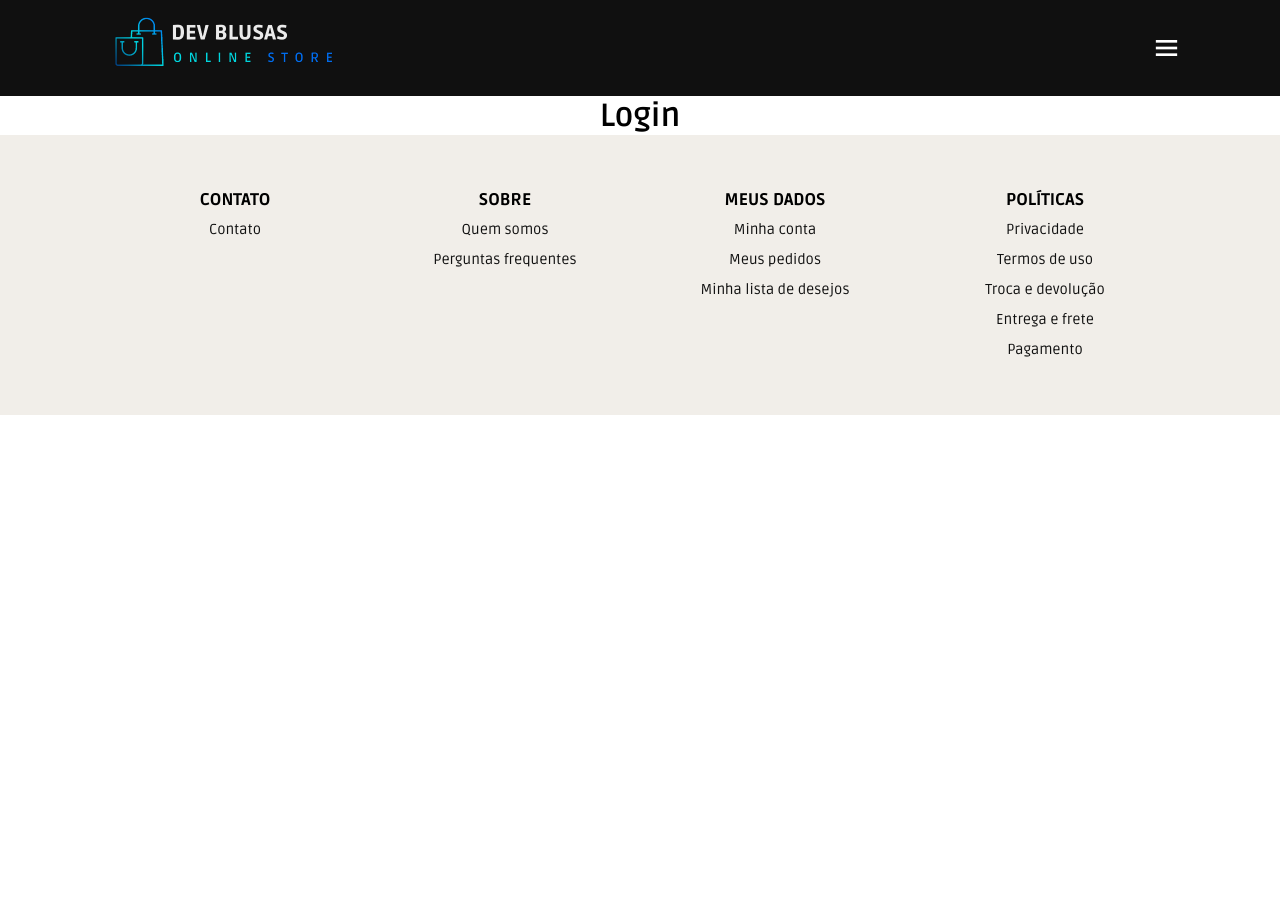
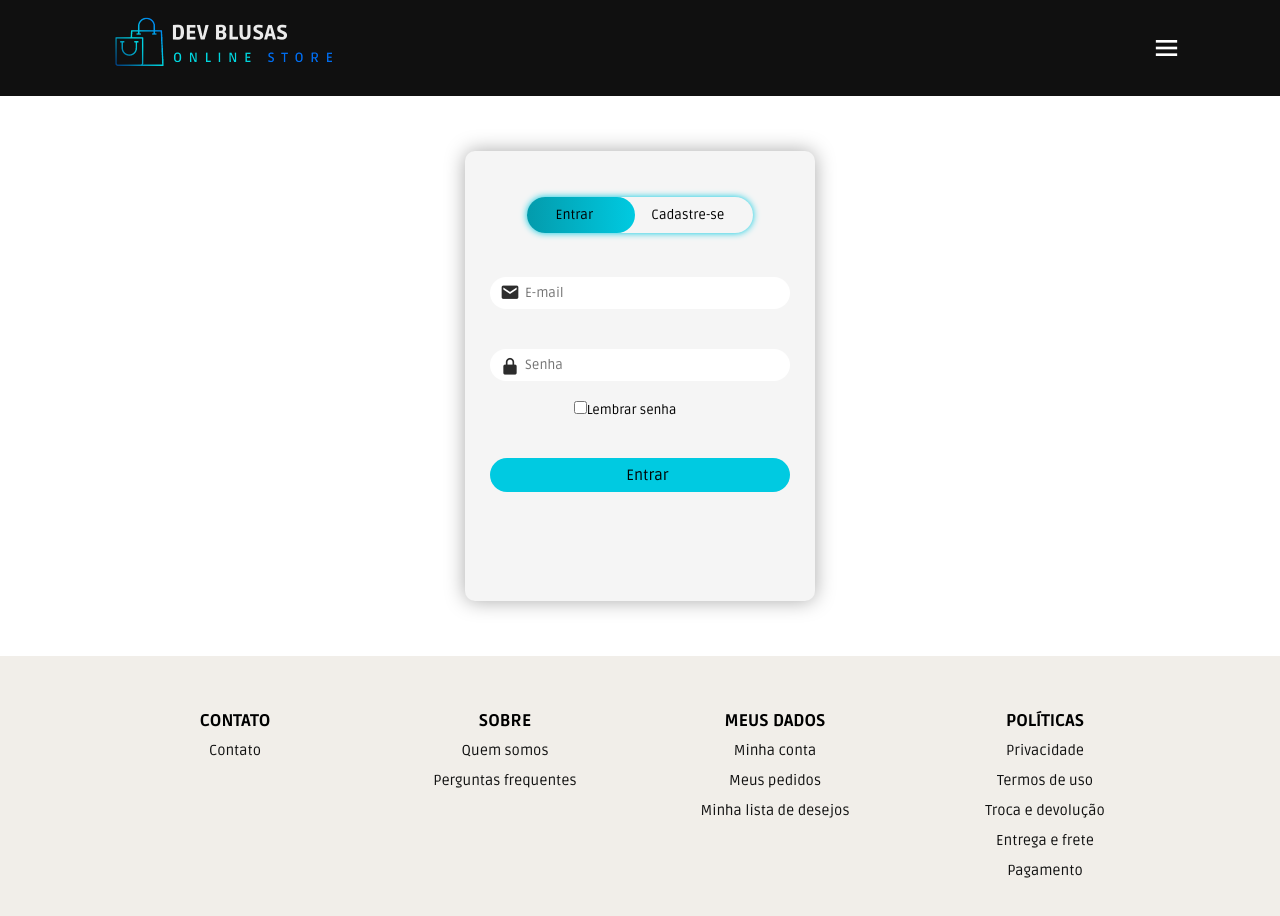
Before and after one commit to lukaafff/Loja_DevBlusas-Front, a React (Create React App) app: page /login in a window 1280 px wide. Shown: the top 916 px of the page. Before the commit the page ends 800 px from the top, so only its background shows below. Built offline with nearby package versions, Linux system fonts and the light colour scheme.

Commit message:
tela login e cadastro

```diff
--- a/src/components/Login/Login.css
+++ b/src/components/Login/Login.css
@@ -0,0 +1,113 @@
+.containerL {
+    height: 70vh;
+    display: flex;
+    align-items: center;
+    justify-content: center;
+  }
+
+  .cont{
+    background-color: whitesmoke;
+    padding: 6px;
+    width: 350px;
+    height: 450px;
+    display: flex;
+    flex-direction: column;
+    align-items: center;
+    position: relative;
+    overflow: hidden;
+    border-radius: 10px;
+    box-shadow: 0 0 20px 0 darkgrey;
+  }
+
+  form {
+    position: absolute;
+    margin-top: 80px;
+    transition: .5s;
+    width: 300px;
+    height: 400px;
+  }
+
+  .botoesForm {
+    margin-top: 40px;
+    position: relative;
+    border-radius: 30px;
+    box-shadow: 0 0 7px 0 #00CAE1;
+  }
+
+  .botoesForm button {
+    cursor: pointer;
+    background: transparent;
+    border: none;
+    position: relative;
+    padding: 10px 29px;
+    color: #000;
+  }
+
+  .btnCor {
+    position: absolute;
+    width: 108px;
+    height: 100%;
+    background: linear-gradient(to right, #039bac, #00CAE1);
+    border-radius: 30px;
+    transition: .3s;
+  }
+
+  input[type="text"], input[type="password"] {
+    border: none;
+    margin-top: 40px;
+    border-radius: 60px;
+    padding: 8px 0 8px 35px;
+    outline: none;
+    width: 100%;
+  }
+
+  button[type="submit"] {
+    background: #00CAE1;
+    color: #000;
+    border-radius: 30px;
+    width: 100%;
+    border: none;
+    outline: none;
+    padding: 8px 0 8px 15px;
+    font-size: 15px;
+    margin-top: 40px;
+    cursor: pointer;
+  }
+
+  .divCheck {
+    margin: 20px 0 0 15px;
+    width: 80%;
+    font-size: 13px;
+  }
+
+  #login {
+    left: 25px;
+  }
+
+  #cadastro {
+    left: 450px;
+  }
+
+ #cadastro i,
+ #login i {
+    position: absolute;
+    left: 0;
+    padding: 10px 10px;
+  }
+
+  .bxi {
+    color: #2c2c2c;
+    font-size: 20px;
+  }
+
+  .bxs-envelope {
+    top: 35px;
+  }
+
+  .senha {
+    top: 109px;
+  }
+
+  .senha2 {
+    top: 180px;
+  }
--- a/src/components/Login/Login.js
+++ b/src/components/Login/Login.js
@@ -1,10 +1,55 @@
+import React, { useState } from "react";
+import "./Login.css";
+
 const Login = () => {
+  const [isLoginForm, setIsLoginForm] = useState(true);
 
-    return (
-      <div>
-        <h1>Login</h1>
-      </div>
-    );
+  const handleLoginClick = () => {
+    setIsLoginForm(true);
   };
 
-  export default Login;
+  const handleCadastroClick = () => {
+    setIsLoginForm(false);
+  };
+
+  return (
+    <div className="containerL">
+      <div className="cont">
+        <div className="botoesForm">
+          <div className="btnCor" style={{ left: isLoginForm ? "0px" : "110px" }}></div>
+          <button id="btnLogin" onClick={handleLoginClick}>Entrar</button>
+          <button id="btnCadastro" onClick={handleCadastroClick}>Cadastre-se</button>
+        </div>
+
+        <form id="login" style={{ left: isLoginForm ? "25px" : "-450px" }}>
+          <input type="text" placeholder="E-mail" required />
+          <i className='bx bxs-envelope bxi email'></i>
+          <input type="password" placeholder="Senha" required />
+          <i className='bx bxs-lock-alt bxi senha'></i>
+          <div className="divCheck">
+            <input type="checkbox" />
+            <span>Lembrar senha</span>
+          </div>
+          <button type="submit">Entrar</button>
+        </form>
+
+        <form id="cadastro" style={{ left: isLoginForm ? "450px" : "25px" }}>
+          <input type="text" placeholder="E-mail" required />
+          <i className='bx bxs-envelope bxi'></i>
+          <input type="password" placeholder="Senha" required />
+          <i className='bx bxs-lock-alt bxi senha'></i>
+          <input type="password" placeholder="Senha" required />
+          <i className='bx bxs-lock-alt bxi senha2'></i>
+          <div className="divCheck">
+            <input type="checkbox" required />
+            <span>Aceito os termos</span>
+          </div>
+          <button type="submit">Cadastre-se</button>
+        </form>
+
+      </div>
+    </div>
+  );
+};
+
+export default Login;
```
